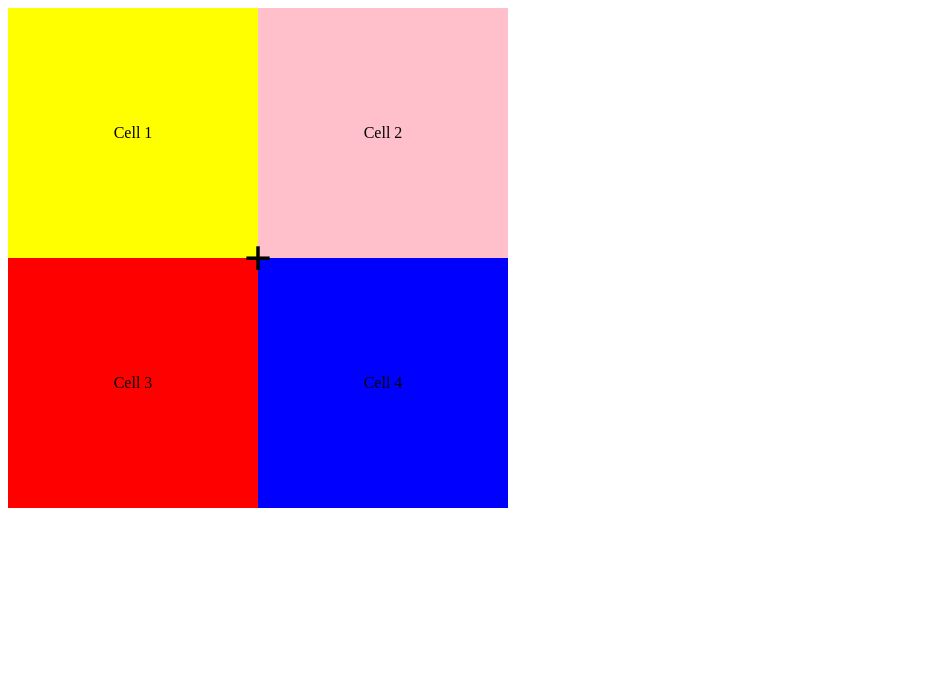
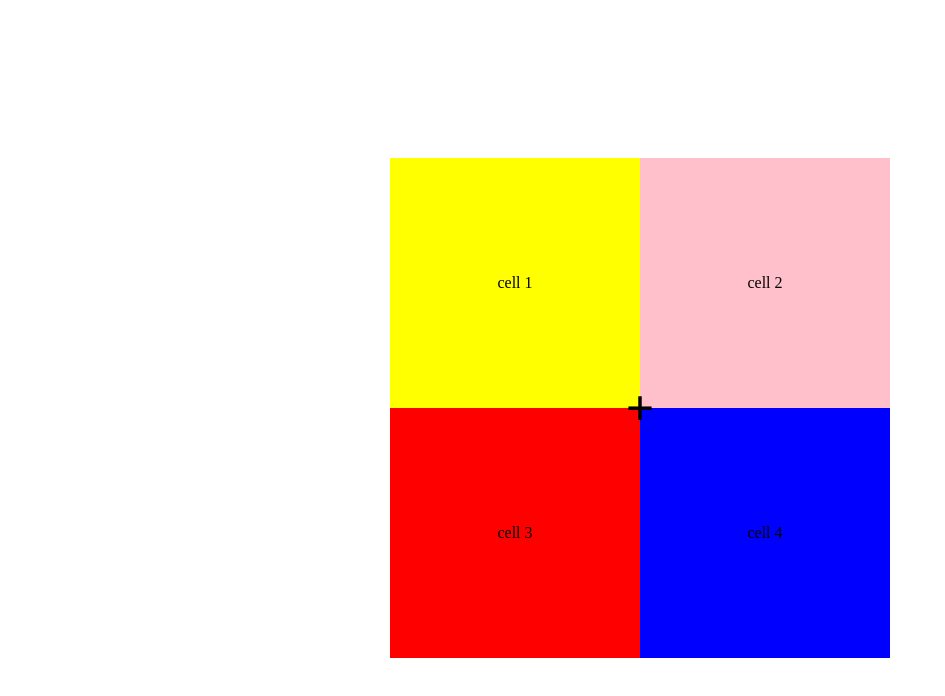
Before and after one commit to rupeshsh001/2X2-Div, a React (Create React App) app: page / in a window 1280 px wide. Shown: the top 696 px of the page, without its empty margins (0-945 px from the left). Built offline with nearby package versions, Linux system fonts and the light colour scheme.

Commit message:
made the componnent dynamic

```diff
--- a/src/App.js
+++ b/src/App.js
@@ -47,9 +47,15 @@ import React from 'react';
 import Layout from './Layout';
 
 const App = () => {
+    const divData = {
+        cell1: 'cell 1',
+        cell2: 'cell 2',
+        cell3: 'cell 3',
+        cell4: 'cell 4',
+    };
     return (
-        <div>
-            <Layout />
+        <div style={{ display: 'flex', justifyContent: 'center', width: '100%', height: '100vh', alignItems: 'center' }}>
+            <Layout width={500} height={500} data={divData} />
         </div>
     );
 };
--- a/src/Layout.js
+++ b/src/Layout.js
@@ -1,10 +1,12 @@
-import React, { useState } from 'react';
+import React, { useState, useRef, useEffect } from 'react';
 import Draggable from 'react-draggable';
 import './App.css';
 
-function Layout() {
-    const maxX = 500;
-    const maxY = 500;
+function Layout({ width, height, data }) {
+    const myref = useRef();
+    const [maxX, setMaxX] = useState(width);
+    const [maxY, setMaxY] = useState(height);
+
     const [initialState, setInitialState] = useState({
         x: maxX / 2,
         y: maxY / 2,
@@ -18,8 +20,11 @@ function Layout() {
 
     const handleDrag = (e) => {
         setInitialState({
-            x: e.x > 500 ? 500 : e.x,
-            y: e.y > 500 ? 500 : e.y,
+            x:
+                e.x - myref?.current?.offsetLeft > width
+                    ? myref?.current?.offsetLeft + width
+                    : Math.abs(e.x - myref?.current?.offsetLeft),
+            y: e.y - myref?.current?.offsetTop > height ? height : Math.abs(e.y - myref?.current?.offsetTop),
         });
     };
 
@@ -29,43 +34,48 @@ function Layout() {
         alignItems: 'center',
     };
 
+    useEffect(() => {
+        if (myref?.current?.offsetLeft) setMaxX(myref?.current?.offsetLeft + width);
+        if (myref?.current?.offsetTop) setMaxY(myref?.current?.offsetTop + height);
+    }, []);
+
     return (
-        <div style={{ position: 'relative', width: '500px', height: '500px' }}>
+        <div style={{ position: 'relative', width: width, height: height }} ref={myref}>
             <div style={{ display: 'flex' }}>
                 <div style={{ width: initialState.x, height: initialState.y, backgroundColor: 'yellow', ...alignCenter }}>
-                    Cell 1
+                    {data.cell1}
                 </div>
                 <div
                     style={{
-                        width: Math.abs(500 - initialState.x),
+                        width: Math.abs(width - initialState.x),
                         height: initialState.y,
                         backgroundColor: 'pink',
                         ...alignCenter,
                     }}
                 >
-                    Cell 2
+                    {data.cell2}
                 </div>
             </div>
             <div style={{ display: 'flex' }}>
                 <div
                     style={{
                         width: initialState.x,
-                        height: Math.abs(500 - initialState.y),
+                        height: Math.abs(height - initialState.y),
                         backgroundColor: 'red',
                         ...alignCenter,
                     }}
                 >
-                    Cell 3
+                    {data.cell3}
                 </div>
                 <div
                     style={{
-                        width: Math.abs(initialState.x - 500),
-                        height: Math.abs(initialState.y - 500),
+                        width: Math.abs(initialState.x - width),
+                        height: Math.abs(initialState.y - height),
                         backgroundColor: 'blue',
                         ...alignCenter,
                     }}
                 >
-                    Cell 4
+                    {data.cell4}
                 </div>
             </div>
             <div
@@ -77,7 +87,15 @@ function Layout() {
                     ...plusStyle,
                 }}
             >
-                <Draggable onDrag={handleDrag}>
+                <Draggable
+                    onDrag={handleDrag}
+                    bounds={{
+                        top: -height / 2,
+                        left: -width / 2,
+                        right: width / 2,
+                        bottom: height / 2,
+                    }}
+                >
                     <div>+</div>
                 </Draggable>
             </div>
```
